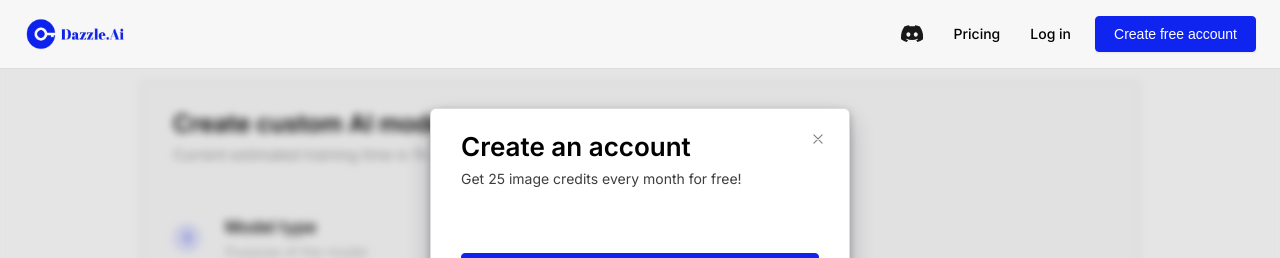
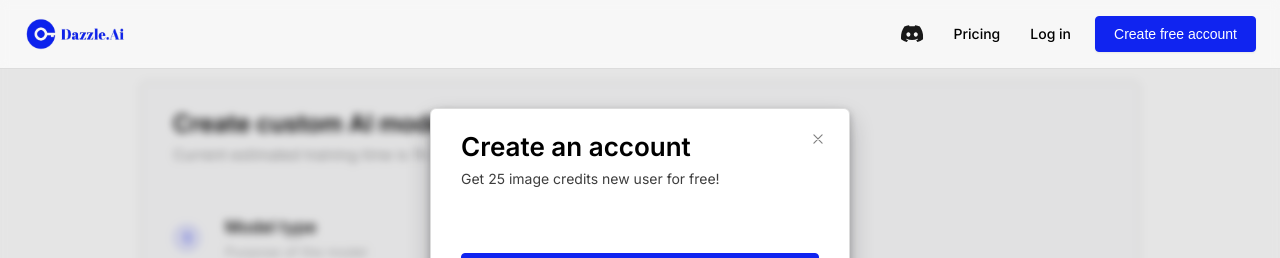
Before and after one commit to apusnetwork/dazzleai-frontend, a Next.js app: page /dreambooth/model/create in a window 1280 px wide. Shown: the top 258 px of the page. Built offline with nearby package versions, Linux system fonts and the light colour scheme; no server answers; what image-blob-reduce, pica would draw is missing.

Commit message:
Fix the wrong copy

```diff
--- a/frontend/components/tools/ai-generator/ai-generator.tsx
+++ b/frontend/components/tools/ai-generator/ai-generator.tsx
@@ -257,7 +257,6 @@ into state
               newState.steps = parseInt(value);
               break;
             case "CFG scale":
-              debugger
               newState.guidanceScale = parseFloat(value);
               break;
             case "Sampler":
--- a/pages/_app.tsx
+++ b/pages/_app.tsx
@@ -206,7 +206,7 @@ function App({ children }: Props): JSX.Element {
       >
         <div className='login'>
           <h2 className='login-h'>Create an account</h2>
-          <p className='login-p'>Get 25 image credits every month for free!</p>
+          <p className='login-p'>Get 25 image credits new user for free!</p>
           <div id='google-login' />
 
           <div className="mobile_link_cta" style={{ marginTop: 14 }}>
```
